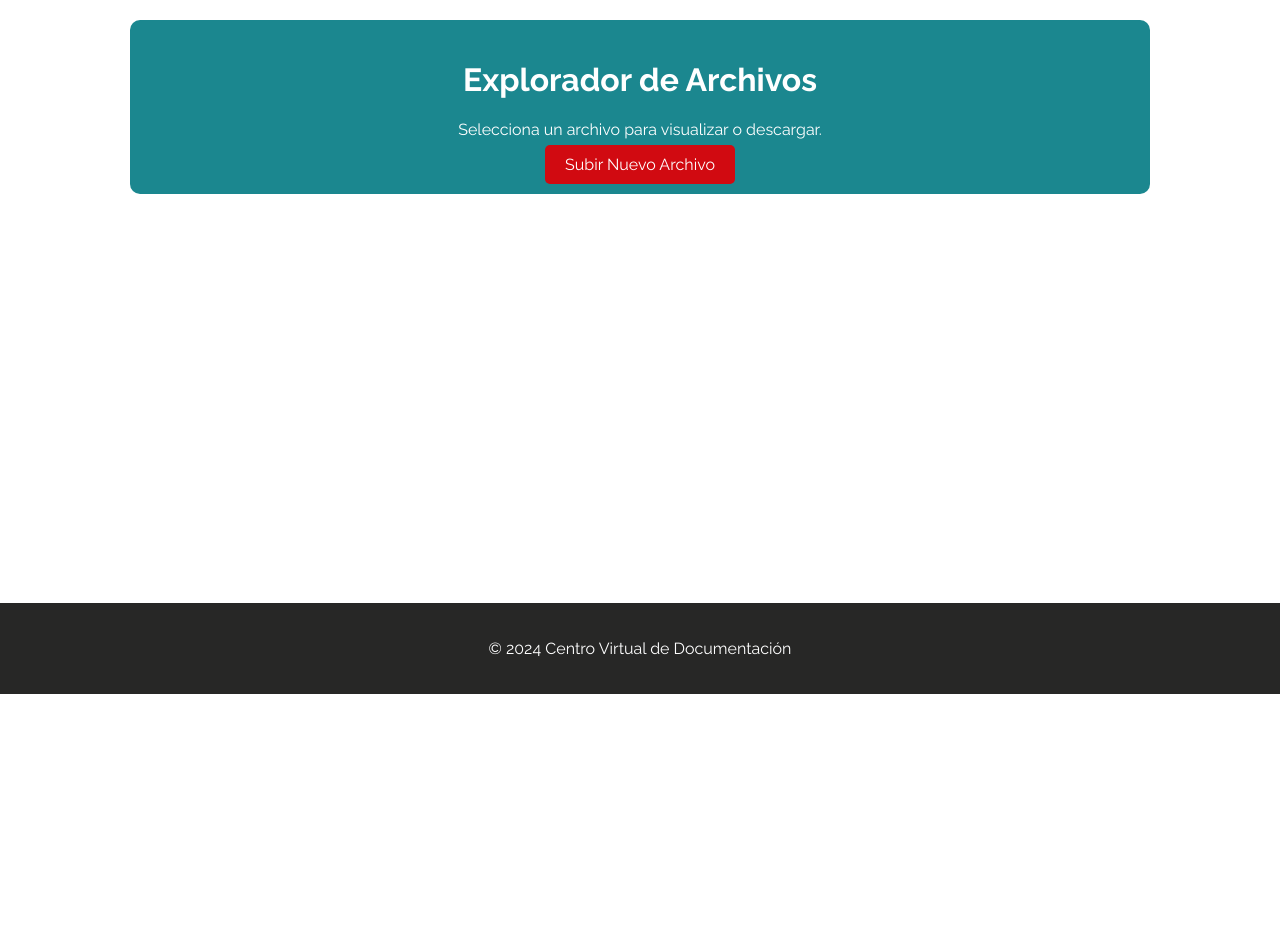
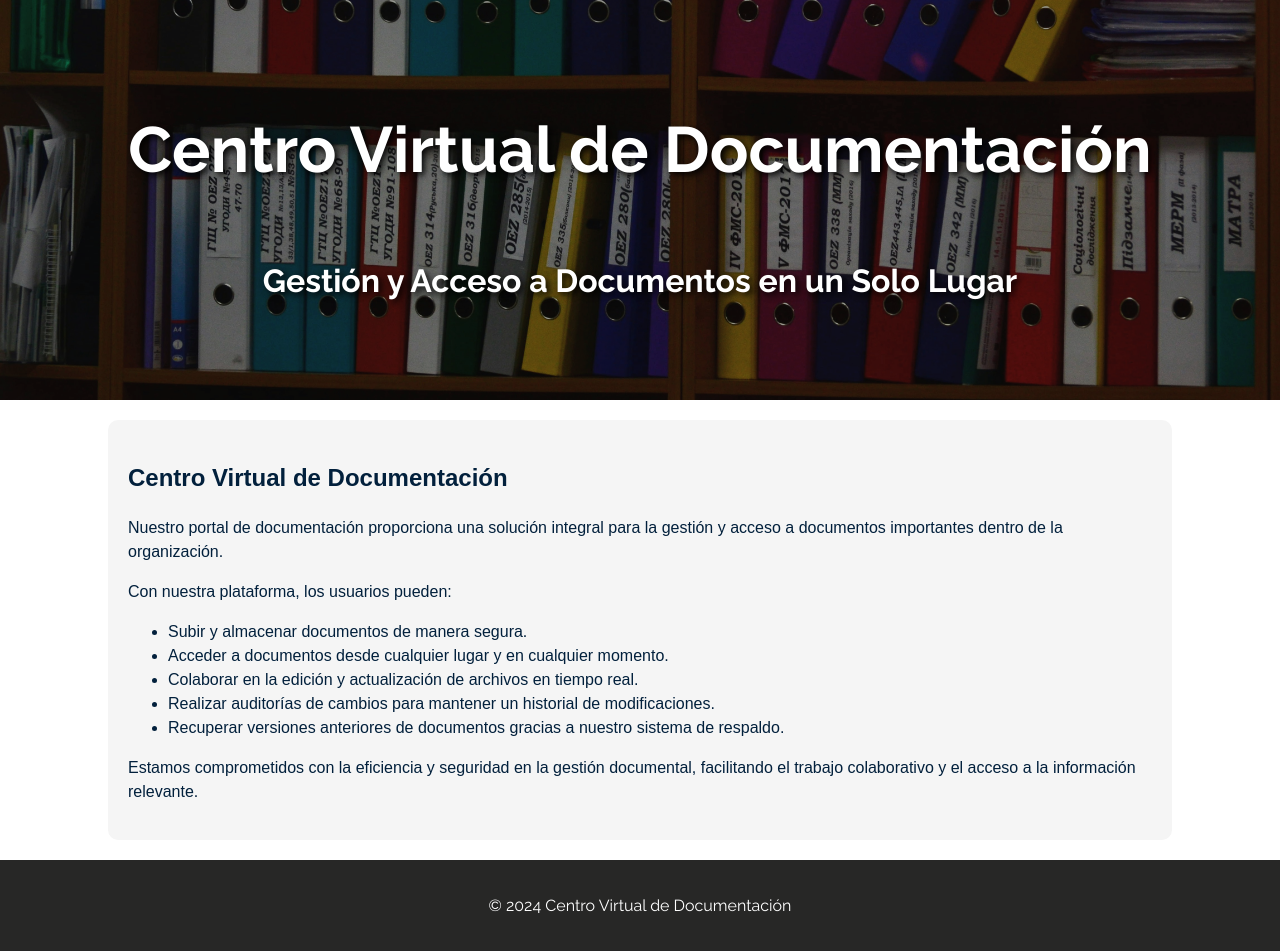
Before and after one commit to AndresMendoza0030/Portal-de-Documentos, a Flask app: template app/templates/index.html in a window 1280 px wide. Shown: the part 106-1057 px from the top of the page. Before the commit the page ends 800 px from the top, so only its background shows below. Run offline with Flask 3, Linux system fonts and the light colour scheme; the template is opened without the code that fills it, so the values that code supplies are empty; some libraries are stand-ins or nearby versions.

Commit message:
Landing Page

```diff
--- a/app/templates/index.html
+++ b/app/templates/index.html
@@ -2,100 +2,84 @@
 
 {% block content %}
 <style>
-    .file-explorer-container {
+    .landing-container {
+        position: relative;
+        text-align: center;
+        color: white;
+        height: 400px; /* Establece una altura específica para el contenedor del banner */
+    }
+
+    .banner-image {
+        width: 100%;
+        height: 100%;
+        object-fit: cover; /* Asegura que la imagen se ajuste al contenedor sin distorsionarse */
+    }
+
+    .banner-text {
+        position: absolute;
+        top: 0;
+        left: 0;
+        width: 100%;
+        height: 100%;
         display: flex;
         flex-direction: column;
+        justify-content: center;
         align-items: center;
-        padding: 20px;
-        flex: 1; /* Asegura que ocupe el espacio disponible */
+        background-color: rgba(0, 0, 0, 0.4);
+        text-shadow: 3px 3px 6px rgba(0, 0, 0, 0.9);
+        font-family: 'Raleway', sans-serif;
+        font-weight: bold;
+        z-index: 1;
+        font-size: xx-large;
     }
 
-    .file-explorer-header {
-        width: 100%;
-        max-width: 1000px;
-        margin-bottom: 20px;
-        padding: 20px 10px; /* Incrementar el padding vertical para más altura */
-        background-color: #1B878F;
-        color: #FFFFFF;
+    .description {
+        margin: 20px auto;
+        width: 80%;
+        padding: 20px;
+        background-color: #f5f5f5;
         border-radius: 10px;
-        text-align: center;
+        font-family: 'Poppins', sans-serif;
+        font-size: 1rem;
+        line-height: 1.5;
+        color: #02203C;
     }
 
-    .file-list {
-        width: 100%;
-        max-width: 1000px;
-        display: flex;
-        flex-wrap: wrap;
-        gap: 20px;
-        flex: 1; /* Asegura que ocupe el espacio disponible */
-        overflow-y: auto; /* Permite el scroll si hay muchos archivos */
+    .fade-in {
+        animation: fadeIn 2s;
     }
 
-    .file-item {
-        width: 200px;
-        padding: 15px;
-        background-color: #fff;
-        border: 1px solid #ddd;
-        border-radius: 10px;
-        text-align: center;
-        box-shadow: 0 0 10px rgba(0, 0, 0, 0.1);
-    }
-
-    .file-item img {
-        width: 100px;
-        height: 100px;
-        object-fit: contain;
-        margin-bottom: 10px;
-    }
-
-    .file-item a {
-        text-decoration: none;
-        color: #D10A11;
-        font-weight: bold;
-    }
-
-    .file-item a:hover {
-        text-decoration: underline;
-    }
-
-    .upload-button {
-        margin-top: 20px;
-        padding: 10px 20px;
-        background-color: #D10A11;
-        color: #fff;
-        border: none;
-        border-radius: 5px;
-        cursor: pointer;
-        text-decoration: none;
-    }
-
-    .upload-button:hover {
-        background-color: #a00;
+    @keyframes fadeIn {
+        from {
+            opacity: 0;
+        }
+        to {
+            opacity: 1;
+        }
     }
 </style>
 
-<div class="file-explorer-container">
-    <div class="file-explorer-header">
-        <h1>Explorador de Archivos</h1>
-        <p>Selecciona un archivo para visualizar o descargar.</p>
-        <a href="{{ url_for('document.upload_file') }}" class="upload-button">Subir Nuevo Archivo</a>
-    </div>
-
-    <div class="file-list">
-        {% for file in files %}
-        <div class="file-item">
-            {% if file.endswith('.pptx') %}
-            <img src="{{ url_for('static', filename='images/icons/pptx.png') }}" alt="PPTX">
-            {% elif file.endswith('.docx') %}
-            <img src="{{ url_for('static', filename='images/icons/docx.png') }}" alt="DOCX">
-            {% elif file.endswith('.pdf') %}
-            <img src="{{ url_for('static', filename='images/icons/pdf.png') }}" alt="PDF">
-            {% elif file.endswith('.xlsx') %}
-            <img src="{{ url_for('static', filename='images/icons/xlsx.png') }}" alt="XLSX">
-            {% endif %}
-            <a href="{{ url_for('uploaded_file', filename=file) }}">{{ file }}</a>
-        </div>
-        {% endfor %}
+<div class="landing-container fade-in">
+    <img src="{{ url_for('static', filename='images/banner.jpg') }}" alt="Banner" class="banner-image">
+    <div class="banner-text">
+        <h1>Centro Virtual de Documentación</h1>
+        <p>Gestión y Acceso a Documentos en un Solo Lugar</p>
     </div>
 </div>
+
+<div class="description">
+    <h2>Centro Virtual de Documentación</h2>
+    <p>Nuestro portal de documentación proporciona una solución integral para la gestión y acceso a documentos importantes dentro de la organización.</p>
+    <p>Con nuestra plataforma, los usuarios pueden:</p>
+    <ul>
+        <li>Subir y almacenar documentos de manera segura.</li>
+        <li>Acceder a documentos desde cualquier lugar y en cualquier momento.</li>
+        <li>Colaborar en la edición y actualización de archivos en tiempo real.</li>
+
+        <li>Realizar auditorías de cambios para mantener un historial de modificaciones.</li>
+        <li>Recuperar versiones anteriores de documentos gracias a nuestro sistema de respaldo.</li>
+    </ul>
+    <p>Estamos comprometidos con la eficiencia y seguridad en la gestión documental, facilitando el trabajo colaborativo y el acceso a la información relevante.</p>
+</div>
+
 {% endblock %}
```
Also changed, not shown: app/static/images/banner.jpg (added), respaldo.db, 2 other files.
